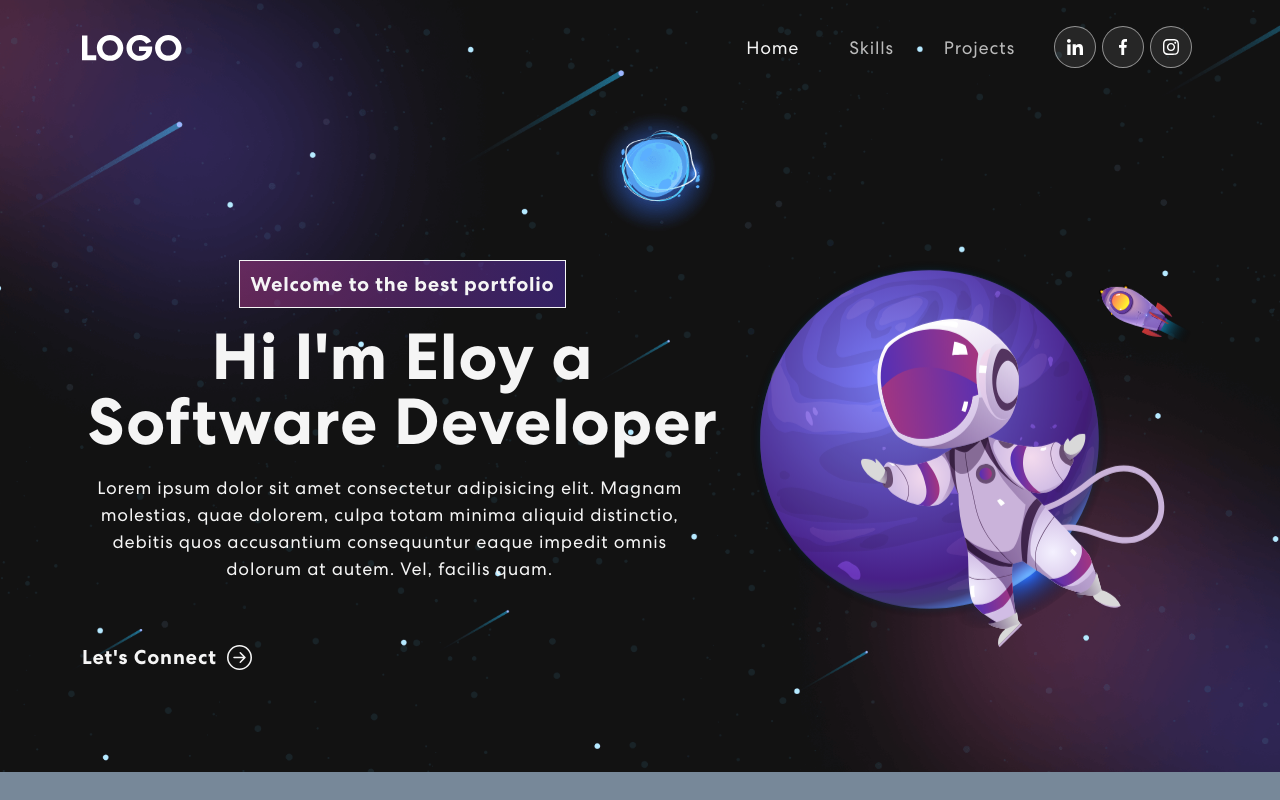
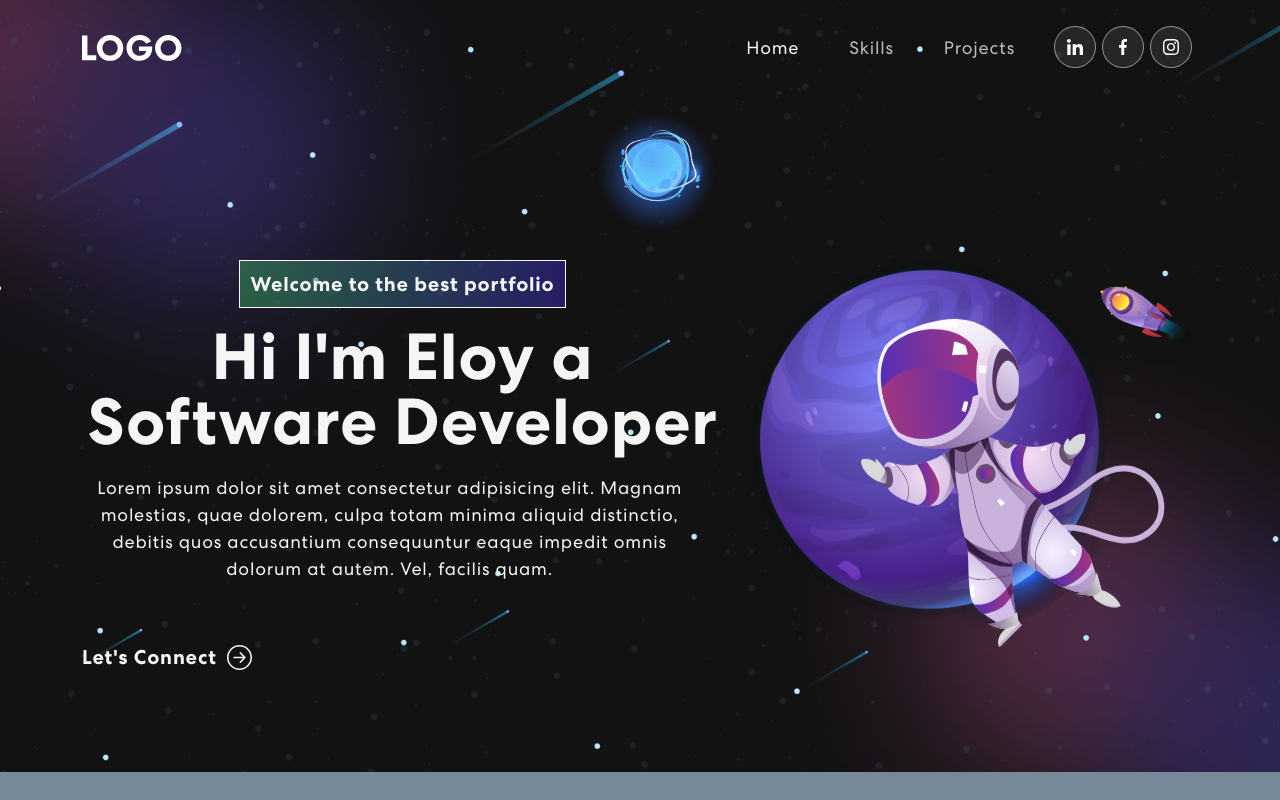
Before and after one commit to EloyVigil/personal-portfolio, a React (Create React App) app: page / in a window 1280 px wide. Built offline with nearby package versions, Linux system fonts and the light colour scheme.

Commit message:
Color Changes

```diff
--- a/src/App.css
+++ b/src/App.css
@@ -271,7 +271,7 @@ nav.navbar .navbar-toggler[aria-expanded="true"] .navbar-toggler-icon {
   font-weight: 700;
   letter-spacing: 0.8px;
   padding: 8px 10px;
-  background: linear-gradient(90.21deg, rgba(170, 54, 124, 0.5) -5.91%, rgba(74, 47, 189, 0.5) 111.58%);
+  background: linear-gradient(90.21deg, rgba(54, 170, 83, 0.5) -5.91%, rgba(58, 27, 196, 0.5) 111.58%);
   border: 1px solid whitesmoke;
   font-size: 20px;
   margin-bottom: 16px;
```
